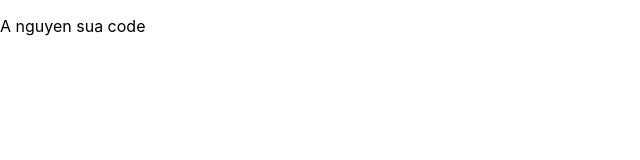
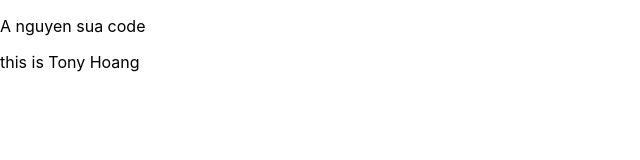
Before and after one commit to wingbui/chat-gpt-react, a React (Create React App) app: page / in a window 1280 px wide. Shown: the top 160 px of the page, without its empty margins (0-640 px from the left). Built offline with nearby package versions, Linux system fonts and the light colour scheme.

Commit message:
build: app.js-added-Tony Hoang

```diff
--- a/src/App.js
+++ b/src/App.js
@@ -3,7 +3,14 @@ import ImageCropper from './ImageCropper';
 
 function App() {
   return (
+<>
   <p>A nguyen sua code</p>
+
+  <p>this is Tony Hoang</p>
+</>
+
+
+
   );
 }
 
```
